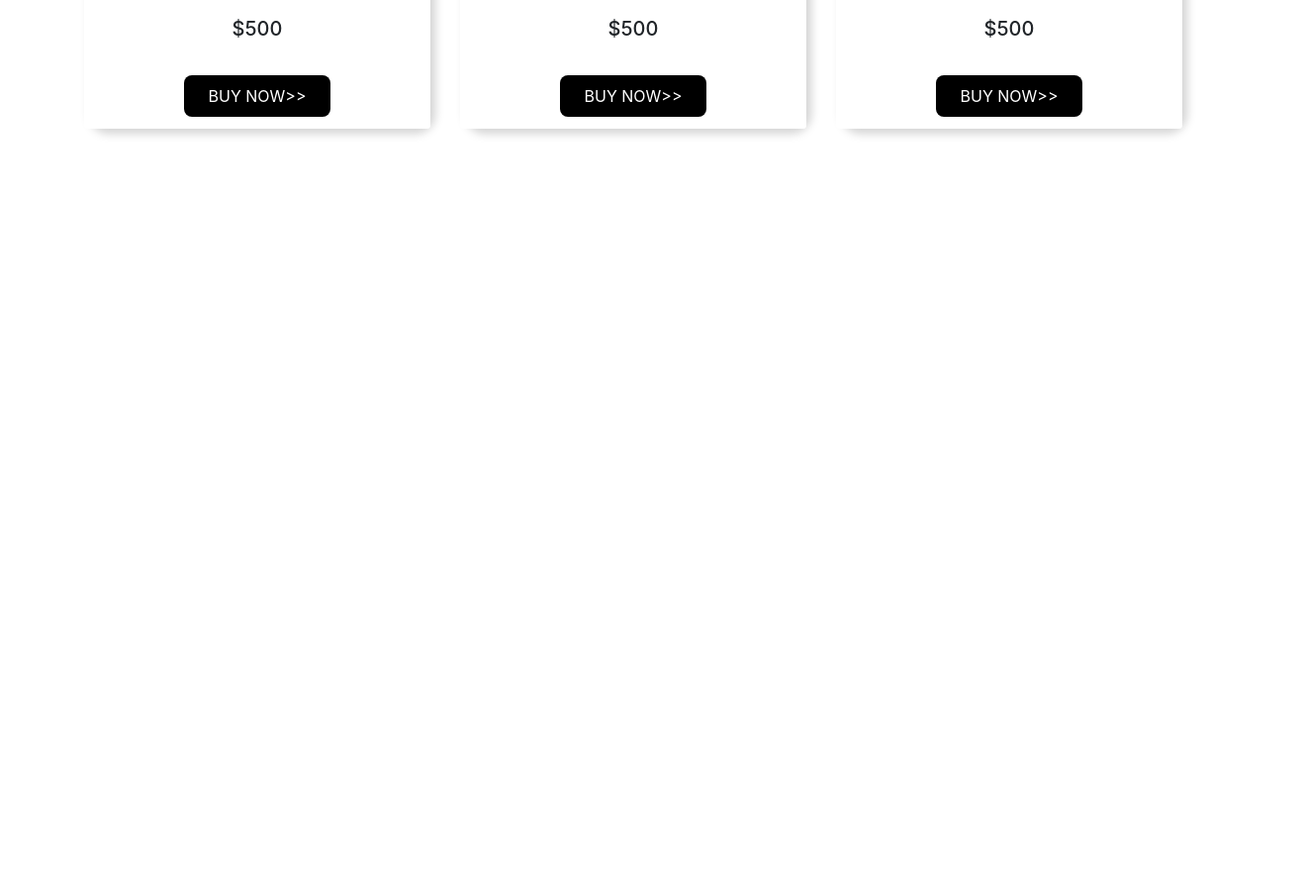
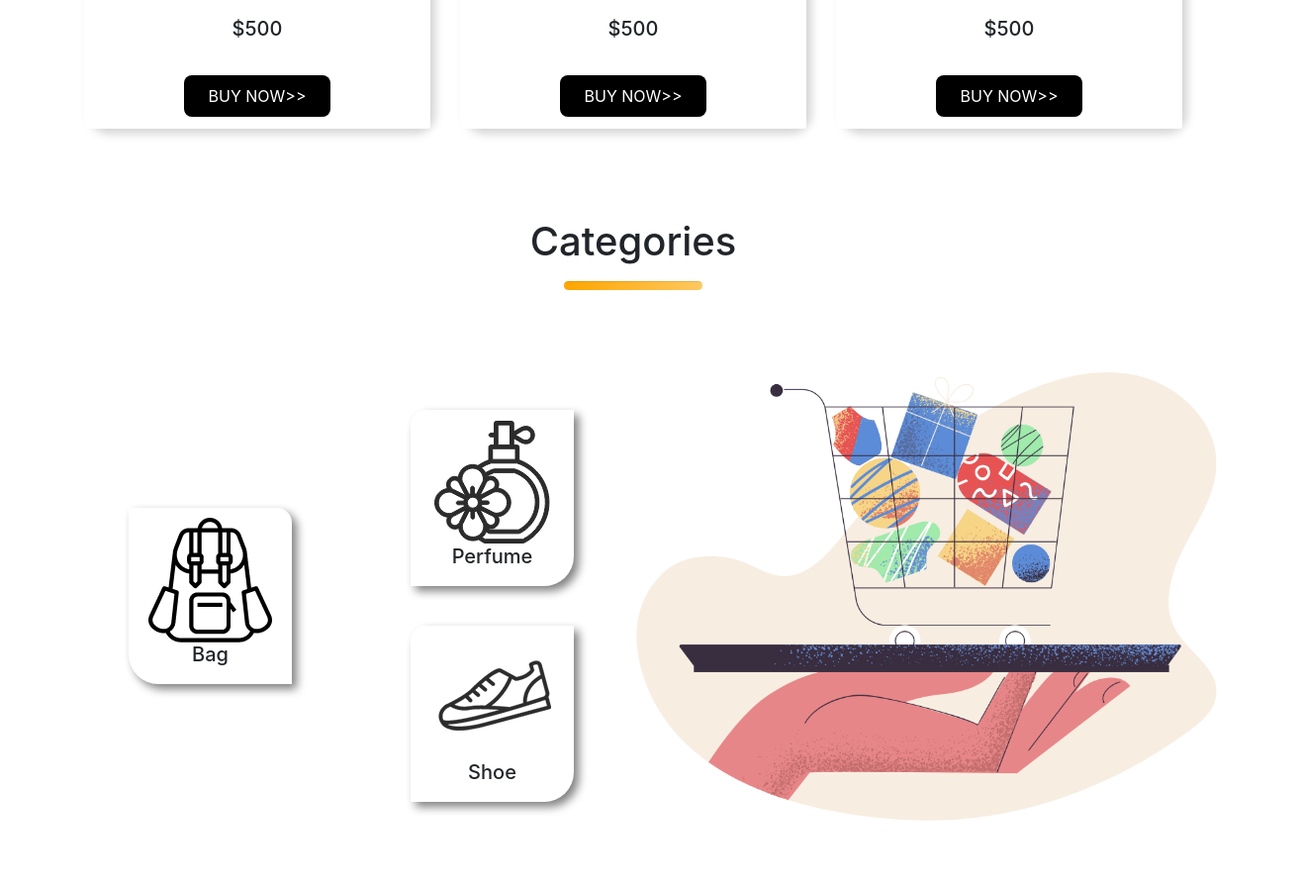
Before and after one commit to naymul16/panda, a plain HTML site: page index.html in a window 1280 px wide. Shown: the part 1900-2799 px from the top of the page at 99% size, 1317 px wide, since content can reach past the window. Before the commit the page ends 2120 px from the top, so only its background shows below. Drawn offline with nearby package versions, Linux system fonts and the light colour scheme.

Commit message:
work done

```diff
--- a/index.html
+++ b/index.html
@@ -190,6 +190,38 @@
    </div>
 
 
+   <!------------Categories--------------->
+
+   <div class="container">
+    <h1 class="cat">Categories<hr class="underline"></h1>
+    <div class="row categories">
+      <div class="col-md-3 d-flex justify-content-center align-items-center text-align-center">
+       <div class="bag">
+        <img src="images/Categories/bag.png" alt="">
+        <h5>Bag</h5>
+       </div>
+
+
+      </div>
+      <div class="col-md-3 d-flex  flex-column justify-content-center align-items-center space ">
+       <div class="perfume">
+        <img src="images/Categories/perfume.png" alt="">
+        <h5>Perfume</h5>
+       </div>
+       <div class="shoe">
+        <img src="images/Categories/shoe.png" alt="">
+        <h5>Shoe</h5>
+        </div>
+      </div>
+      <div class="col-md-6">
+       <div class="pad d-flex text-align-center justify-content-center">
+        <img src="images/Categories/pale-order.png" alt="">
+
+       </div>
+      </div>
+  </div>
+
+
 
     <script src="https://code.jquery.com/jquery-3.5.1.slim.min.js" integrity="sha384-DfXdz2htPH0lsSSs5nCTpuj/zy4C+OGpamoFVy38MVBnE+IbbVYUew+OrCXaRkfj" crossorigin="anonymous"></script>
     <script src="https://cdn.jsdelivr.net/npm/popper.js@1.16.0/dist/umd/popper.min.js" integrity="sha384-Q6E9RHvbIyZFJoft+2mJbHaEWldlvI9IOYy5n3zV9zzTtmI3UksdQRVvoxMfooAo" crossorigin="anonymous"></script>
--- a/style.css
+++ b/style.css
@@ -61,3 +61,37 @@
     height: 8px;
     border-radius: 5px;
 }
+.bag{
+    padding: 10px 20px;
+    box-shadow: 5px 5px 10px grey;
+    border-radius: 0 15px 0 30px;
+
+}
+.space{
+    margin-top: 20px;
+}
+.bag h5{
+    text-align: center;
+
+}
+.perfume{
+    padding: 10px 20px;
+    box-shadow: 5px 5px 10px grey;
+    margin-bottom: 40px;
+    border-radius: 15px 0px 30px  0px;
+}
+.perfume h5{
+    text-align: center;
+}
+
+.shoe{
+    padding: 10px 20px;
+    box-shadow: 5px 5px 10px grey;
+    border-radius: 15px 0px 30px  0px;
+
+}
+.shoe h5 {
+    text-align:center;
+
+
+}
```
